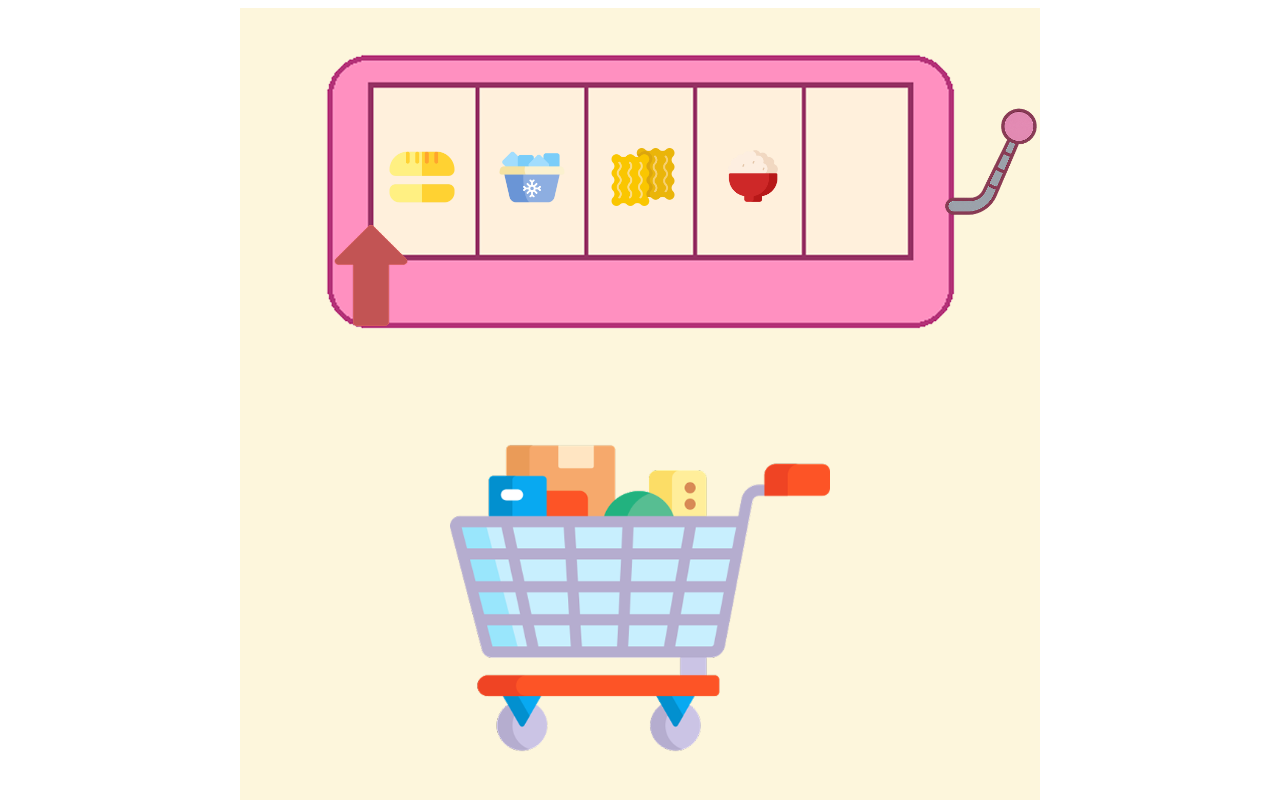
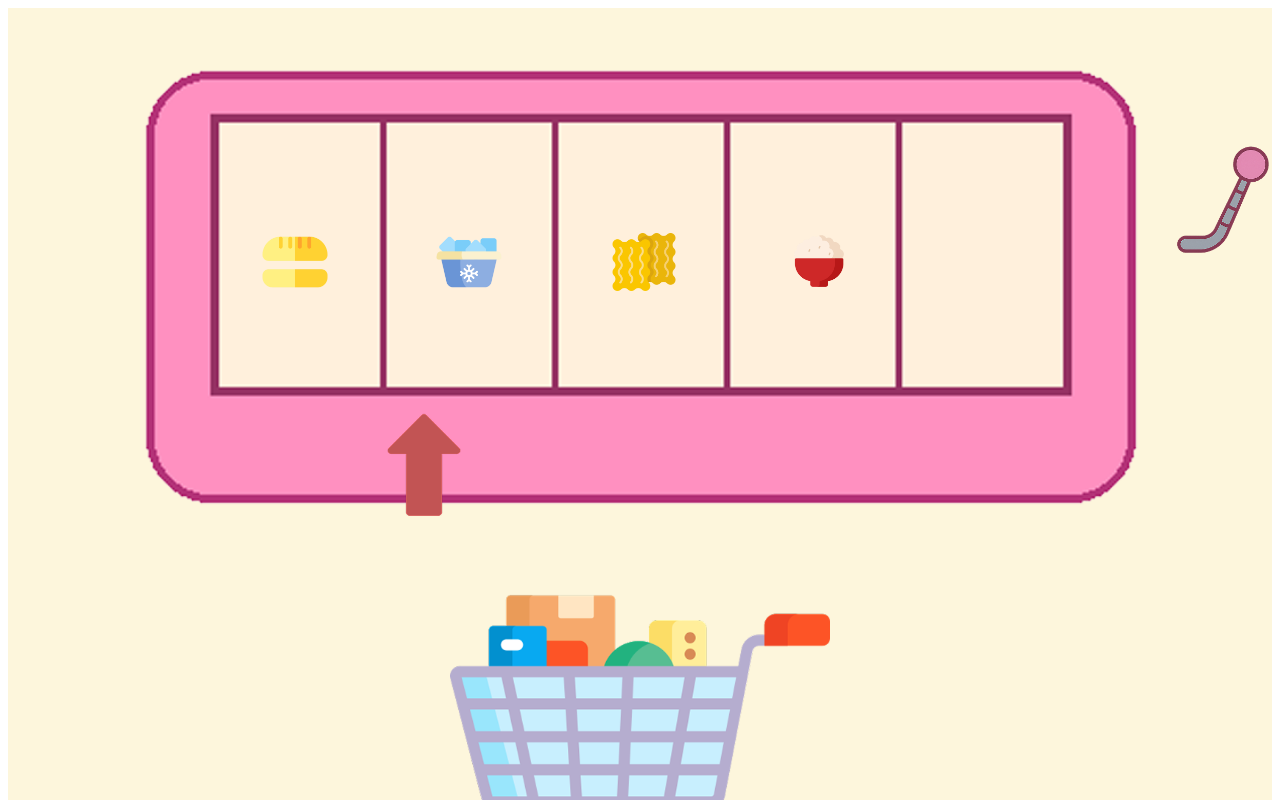
Before and after one commit to hyesukkk/su-s-slot-kitchen, a React (Vite) app: page /game in a window 1280 px wide. Shown: the top 800 px of the page. Built offline with nearby package versions, Linux system fonts and the light colour scheme; the HTML template or start-up script is replaced by a standard one.

Commit message:
게임화면 정중앙 배치

```diff
--- a/src/App.jsx
+++ b/src/App.jsx
@@ -18,7 +18,6 @@ function App() {
         });
       }
     };
-    // document.addEventListener('click', soundClick, { once: true });
 
     // 사용자 인터랙션 이후 300ms 지연 후 재생 (다른 효과음 먼저 실행되게)
     document.addEventListener(
--- a/src/pages/game/Game.jsx
+++ b/src/pages/game/Game.jsx
@@ -77,7 +77,7 @@ const Game = () => {
           directionRef.current = 1;
           nextIndex = 1;
         }
-        updateArrowPosition(nextIndex); // 여기서 직접 업데이트
+        updateArrowPosition(nextIndex); // 업데이트
         return nextIndex;
       });
 
@@ -130,12 +130,11 @@ const Game = () => {
     if (!clickable) return;
     setClickable(false);
 
-    // 레버 살짝 움직이게 active 클래스 추가
     if (handleRef.current) {
       handleRef.current.classList.add("active");
       setTimeout(() => {
         handleRef.current.classList.remove("active");
-      }, 300); // 0.3초 뒤에 원래대로
+      }, 300);
     }
 
     setIsRunning(false);
@@ -154,7 +153,6 @@ const Game = () => {
   return (
     <div className="Game">
       <div className="slot-container">
-        {/* 슬롯박스만 감싸는 래퍼 */}
         <div className="slot-box-wrapper" ref={wrapperRef}>
           <img className="slot-box" src="/assets/slot_box.png" alt="슬롯박스" />
           {foodImages[round].map((src, idx) => (
@@ -188,7 +186,7 @@ const Game = () => {
           className="handle"
           // onClick={handleStop}
           onClick={() => {
-            playClickSound(); //사운드 재생
+            playClickSound();
             handleStop();
           }}
           disabled={!clickable}
@@ -205,11 +203,6 @@ const Game = () => {
             <img
               key={`${food.name}-${index}`}
               src={`/public/assets/food/round${index + 1}/${food.name}.png`}
-              // style={{
-              //   width: "70px",
-              //   height: "70px",
-              //   margin: "5px",
-              // }}
             />
           ))}
         </div>
--- a/src/pages/home/Home.jsx
+++ b/src/pages/home/Home.jsx
@@ -27,7 +27,7 @@ const Home = () => {
         <button
           className="start_button"
           onClick={() => {
-            playClickSound(); // 🔈 사운드 재생
+            playClickSound();
             nav("/game");
           }}
         >
@@ -36,7 +36,7 @@ const Home = () => {
         <button
           className="howto_button"
           onClick={() => {
-            playClickSound(); // 🔈 사운드 재생
+            playClickSound();
             setIsHowtoOpen(true);
           }}
         >
@@ -50,7 +50,7 @@ const Home = () => {
             <button
               className="close_button"
               onClick={() => {
-                playClickSound(); // 🔈 사운드 재생
+                playClickSound();
                 setIsHowtoOpen(false);
               }}
             >
--- a/src/pages/result/Result.jsx
+++ b/src/pages/result/Result.jsx
@@ -13,9 +13,9 @@ const Result = () => {
     }
   }, [location, navigate]);
 
-  // Game.jsx에서 전달한 selectedFoods 받기
+  // selectedFoods 받기
   const selectedFoods = location.state?.selectedFoods ?? [];
-  const resultFood = location.state?.resultFood ?? "trash"; // 기본값은 쓰레기
+  const resultFood = location.state?.resultFood ?? "trash";
   const score = location.state?.score ?? 0;
   const resultImage = `/assets/result/${resultFood}.png`;
 
@@ -31,7 +31,6 @@ const Result = () => {
     <div className="Result">
       <h1 className="title">음식 평가</h1>
       <div className="result-content">
-        {/* 왼쪽 결과 이미지+점수 */}
         <div className="result-left">
           <img className="result-image" src={resultImage} alt={resultFood} />
           <div className="score-section">
@@ -39,7 +38,6 @@ const Result = () => {
           </div>
         </div>
 
-        {/* 오른쪽: 재료 + 버튼 */}
         <div className="result-right">
           <div className="materials">
             <h3>사용한 재료</h3>
--- a/src/styles/Game.css
+++ b/src/styles/Game.css
@@ -1,9 +1,6 @@
-/* 고정 화면 기반 반응형 Game.css */
-
 .Game {
-  width: 800px;
-  height: 800px;
-  margin: 0 auto;
+  width: 100%;
+  height: 100%;
   background-color: #fdf6dc;
   position: relative;
   overflow: hidden;
--- a/src/styles/Home.css
+++ b/src/styles/Home.css
@@ -1,10 +1,6 @@
-/* 고정 화면 기반 Home.css */
-
 .Home {
-  position: relative;
-  width: 800px;
-  height: 800px;
-  margin: 0 auto;
+  width: 100%;
+  height: 100%;
   display: flex;
   flex-direction: column;
   align-items: center;
@@ -17,6 +13,7 @@
 
   box-sizing: border-box;
   overflow: hidden;
+  position: relative;
 }
 
 .Home .logo {
--- a/src/styles/Result.css
+++ b/src/styles/Result.css
@@ -1,9 +1,6 @@
-/* 고정 화면 기반 Result.css */
-
 .Result {
-  width: 800px;
-  height: 800px;
-  margin: 0 auto;
+  width: 100%;
+  height: 100%;
   background-color: #fdf6dc;
   display: flex;
   flex-direction: column;
--- a/src/styles/index.css
+++ b/src/styles/index.css
@@ -5,21 +5,31 @@
 
 html,
 body {
-  margin: 0px;
+  margin: 0;
+  padding: 0;
   width: 100%;
-  /* background-color: rgb(246, 246, 246); */
+  min-height: 100vh;
   background-color: rgb(39, 37, 37);
+  overflow: auto;
+  display: block;
+}
+
+body {
+  display: flex;
+  justify-content: center;
+  align-items: center;
+  min-height: 100vh;
+  box-sizing: border-box;
+  padding: 100px;
 }
 
 #root {
+  width: 800px;
+  height: 800px;
   background-color: white;
-  max-width: 800px;
-  width: 100%;
-  margin: 0 auto;
-  max-height: 800px;
-  height: 100vh;
-  aspect-ratio: 1 / 1; /* 또는 height: width 와 같은 비율 유지 */
-  box-shadow: rgba(100, 100, 100, 0.2) 0px 0px 20px 0px;
+  box-shadow: 0 0 20px rgba(100, 100, 100, 0.2);
+  flex-shrink: 0;
+  display: block;
 }
 
 body * {
```
